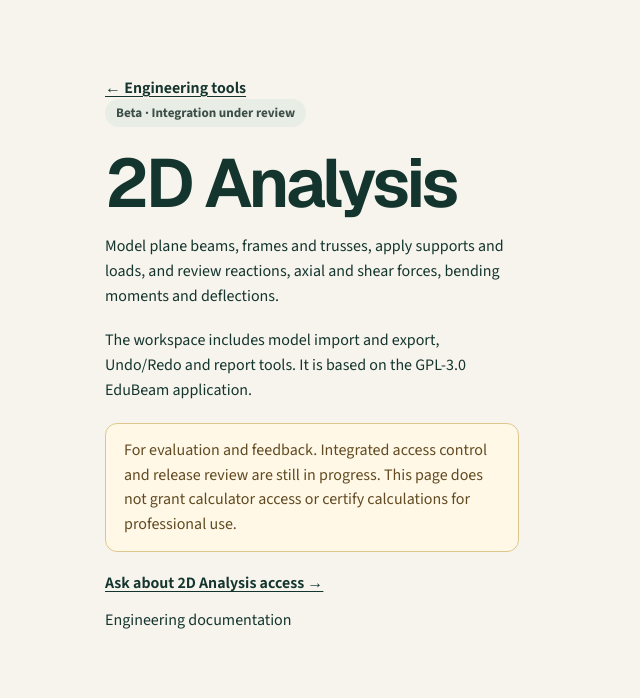
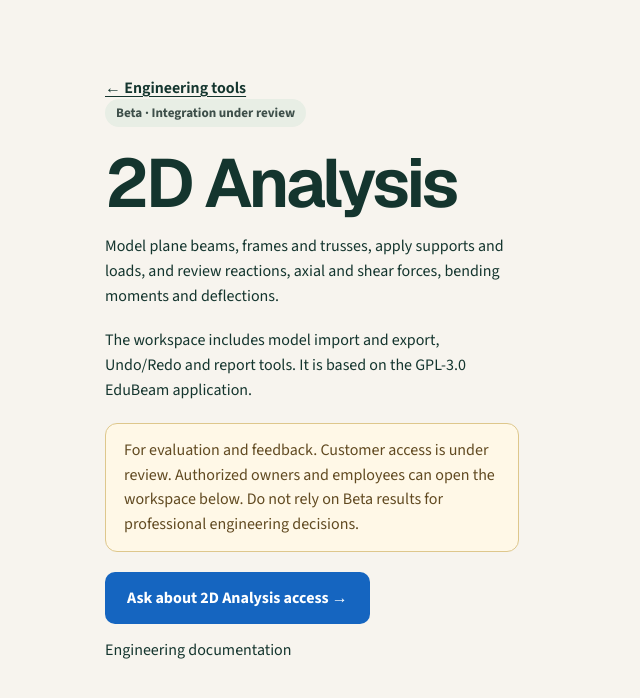
Before and after one commit to dehghoon/Main-website, a Next.js app: page /tools/2d-analysis in a window 1280 px wide. Shown: the top 698 px of the page, without its empty margins (0-640 px from the left). Built offline with nearby package versions, Linux system fonts and the light colour scheme; no server answers.

Commit message:
fix: restore 2d analysis launch for authorized internal users

```diff
--- /dev/null
+++ b/app/tools/2d-analysis/analysis-launch.tsx
@@ -0,0 +1,13 @@
+"use client";
+
+import { useInternalToolsAccess } from "../../components/header-auth-bridge";
+
+export default function Analysis2DLaunch() {
+  const internalTools = useInternalToolsAccess();
+
+  if (internalTools) {
+    return <a className="primaryButton" href="https://linkoteq-2d-analysis.vercel.app/">Open 2D Analysis →</a>;
+  }
+
+  return <a className="primaryButton" href="/contact/support">Ask about 2D Analysis access →</a>;
+}
--- a/app/tools/2d-analysis/page.tsx
+++ b/app/tools/2d-analysis/page.tsx
@@ -1,5 +1,6 @@
 import type { Metadata } from "next";
 import styles from "../tools.module.css";
+import Analysis2DLaunch from "./analysis-launch";
 
 const title = "2D Structural Analysis — Beams, Frames and Trusses | Linkoteq";
 const description = "Preview Linkoteq 2D Analysis for plane beams, frames and trusses, with loads, reactions, internal-force diagrams and deflections. Beta integration under review.";
@@ -18,8 +19,8 @@ export default function Analysis2DPreview() {
       <h1>2D Analysis</h1>
       <p>Model plane beams, frames and trusses, apply supports and loads, and review reactions, axial and shear forces, bending moments and deflections.</p>
       <p>The workspace includes model import and export, Undo/Redo and report tools. It is based on the GPL-3.0 EduBeam application.</p>
-      <p className={styles.warning}>For evaluation and feedback. Integrated access control and release review are still in progress. This page does not grant calculator access or certify calculations for professional use.</p>
-      <a className={styles.back} href="/contact/support">Ask about 2D Analysis access →</a>
+      <p className={styles.warning}>For evaluation and feedback. Customer access is under review. Authorized owners and employees can open the workspace below. Do not rely on Beta results for professional engineering decisions.</p>
+      <Analysis2DLaunch />
       <p><a href="/knowledge/documentation">Engineering documentation</a></p>
     </header>
   </main>;
--- a/public/design-system/linkoteq-header-v1.js
+++ b/public/design-system/linkoteq-header-v1.js
@@ -164,7 +164,7 @@ const addToolLinks=(parent)=>{
   badge.dataset.status=status==="Beta"?"beta":"trial";
   badge.textContent=status;
   anchor.append(" ",badge);
-  if(usePreview)this.toolLinks.push({anchor,url,preview:siteHref(accountOrigin+preview)});
+  if(usePreview)this.toolLinks.push({anchor,url:preview === "/tools/2d-analysis" ? "https://linkoteq-2d-analysis.vercel.app/" : url,preview:siteHref(accountOrigin+preview)});
  });
  link("All engineering tools",accountOrigin + "/tools",parent);
 };
```
